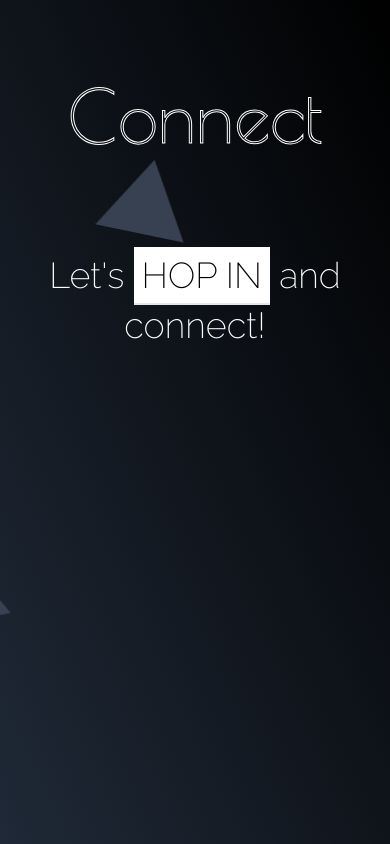
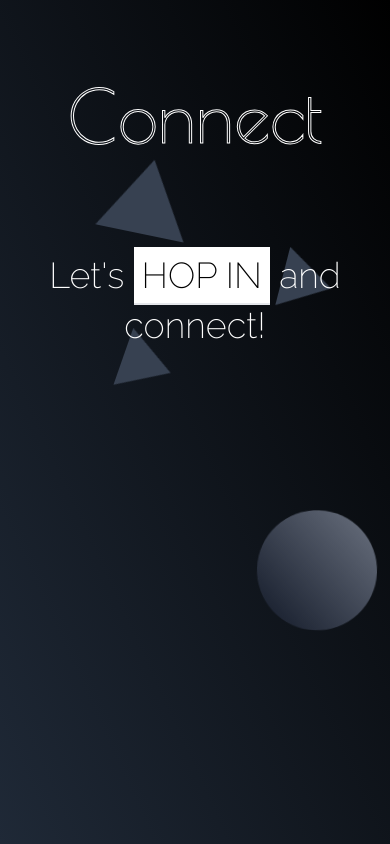
Before and after one commit to nithinrdy/connect-react, a React (Create React App) app: page / in a window 390 px wide. Built offline with nearby package versions, Linux system fonts and the light colour scheme.

Commit message:
make background ornaments responsive (and navigate back to login if refresh isn't possible)

```diff
--- a/src/components/ProtectedRoutes.tsx
+++ b/src/components/ProtectedRoutes.tsx
@@ -31,7 +31,7 @@ export default function ProtectedRoutes() {
 				.catch((err) => {
 					setTimeout(() => setLoading(false), 500);
 					console.log(err);
-					navigateTo("/", { state: { from: location }, replace: true });
+					navigateTo("/login", { state: { from: location }, replace: true });
 				});
 		}
 	}, [decodedToken, currentTime, refreshToken, navigateTo, location]);
--- a/src/components/ornaments.tsx
+++ b/src/components/ornaments.tsx
@@ -8,14 +8,14 @@ export default function OrnamentsComponent() {
 				<div className="ornament">
 					<div className="triangle triangle-1 -mt-20 rotate-90"></div>
 				</div>
-				<div className="ornament ml-96">
-					<div className="triangle triangle-2 ml-60 rotate-12"></div>
+				<div className="ornament wide:ml-96">
+					<div className="triangle triangle-2 ml-60 mob:ml-40 rotate-12"></div>
 				</div>
-				<div className="ornament ml-96">
-					<div className="circle circle-1 mt-72 ml-96"></div>
+				<div className="ornament wide:ml-96">
+					<div className="circle circle-1 mt-72 ml-96 mob:ml-40"></div>
 				</div>
 				<div className="ornament">
-					<div className="triangle triangle-3 mt-80 -ml-40 rotate-45"></div>
+					<div className="triangle triangle-3 mt-80 mob:mt-20 -ml-50 rotate-45"></div>
 				</div>
 				<div className="ornament">
 					<div className="circle circle-2 mt-40 ml-96"></div>
```
